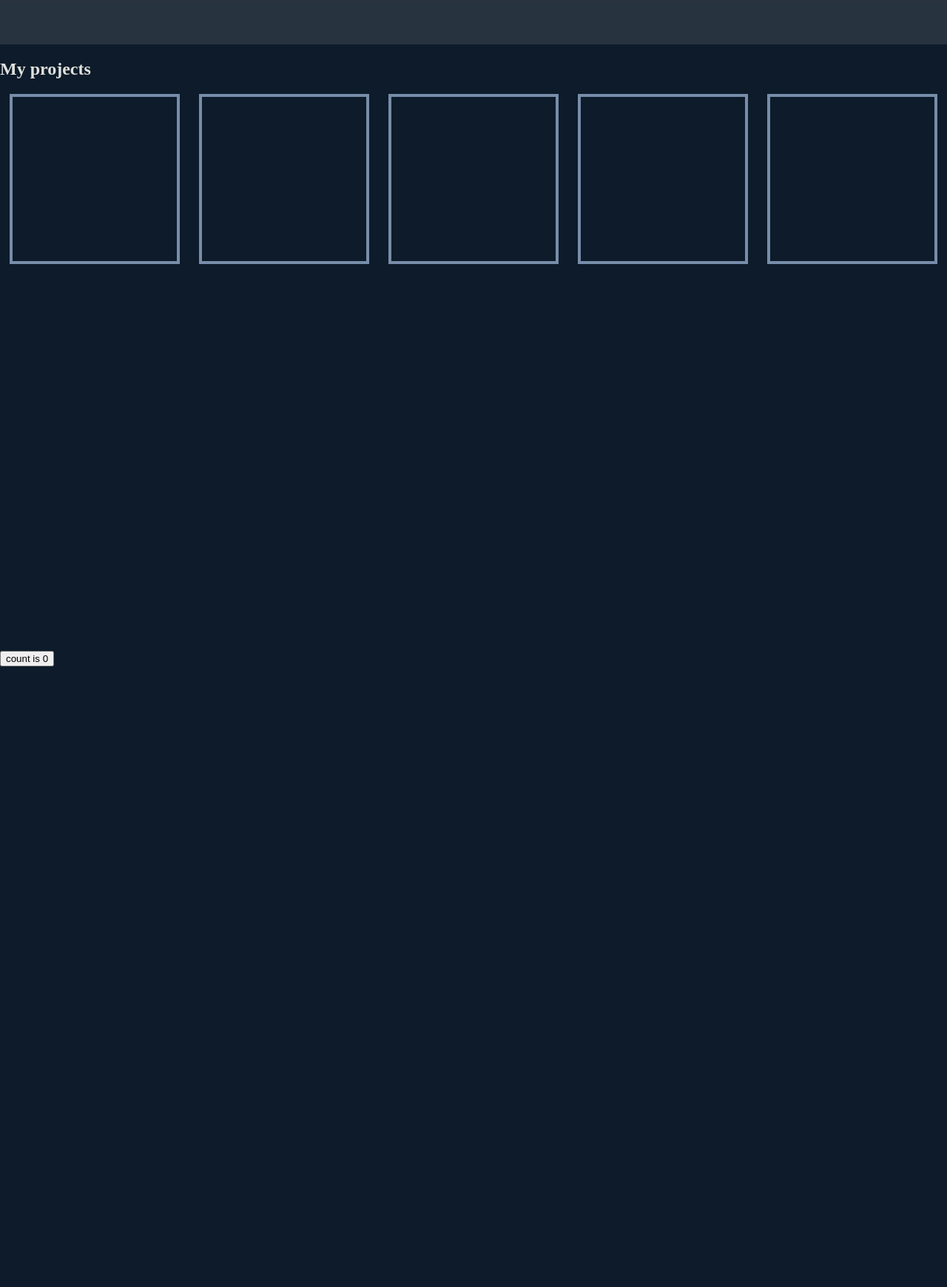
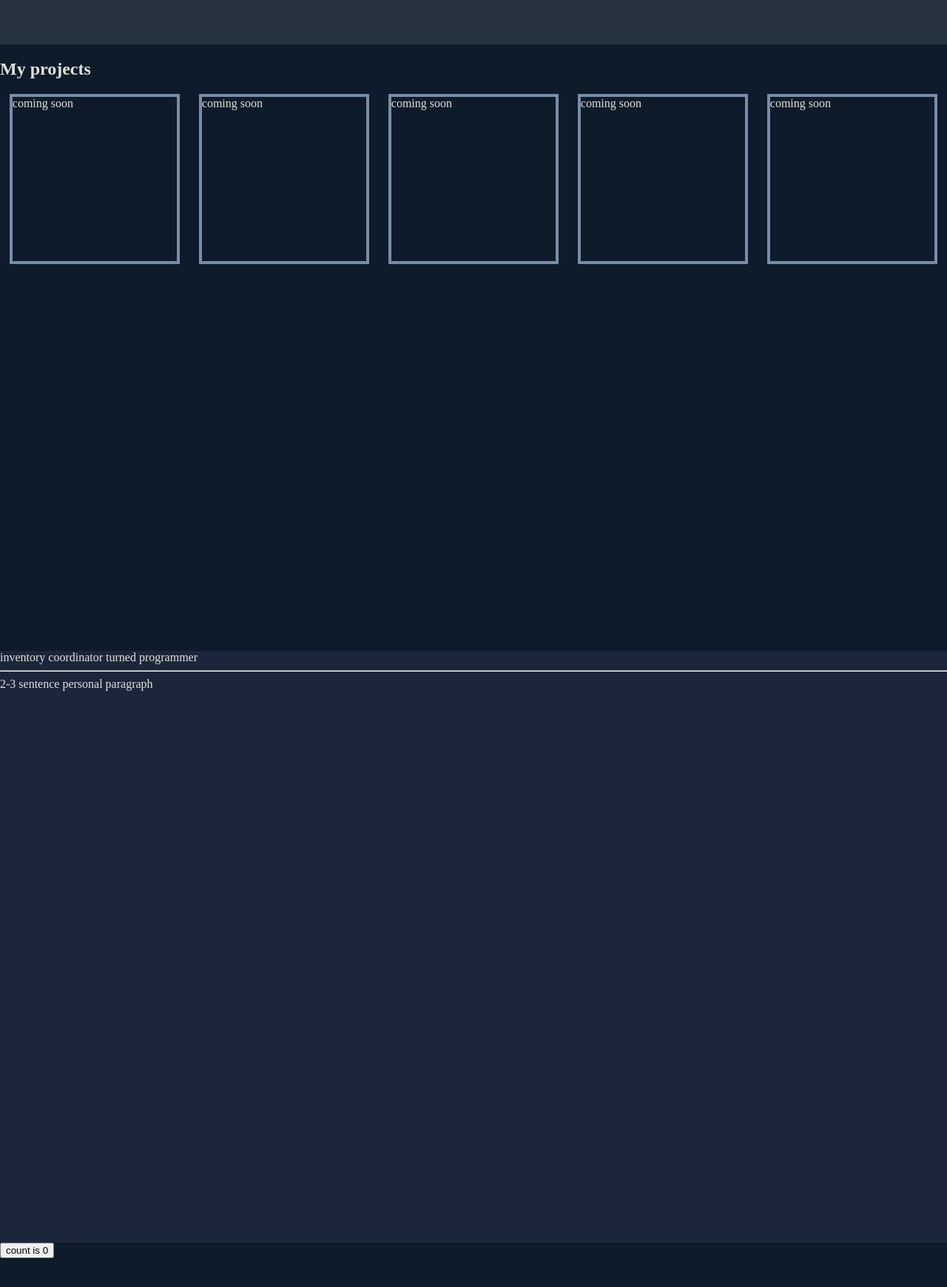
Before and after one commit to trvsm/travis-martin-portfolio, a React (Vite) app: page / in a window 1280 px wide. Shown: the part 756-2496 px from the top of the page at 74% size. Before the commit the page ends 2436 px from the top, so only its background shows below. Built offline with nearby package versions, Linux system fonts and the light colour scheme; grey boxes are pictures that could not be loaded.

Commit message:
setup files/folders for other landing sections
<body>

Issue #

```diff
--- a/src/App.jsx
+++ b/src/App.jsx
@@ -1,6 +1,7 @@
 import { useState } from "react";
 
 import "./App.scss";
+import ElevatorBio from "./components/elevatorBio/ElevatorBio";
 import Header from "./components/header/Header";
 import Hero from "./components/hero/Hero";
 import Projects from "./components/projects/Projects";
@@ -12,6 +13,7 @@ function App() {
       <Header />
       <Hero />
       <Projects/>
+      <ElevatorBio/>
 
     <div className="App">
       <div className="card">
--- /dev/null
+++ b/src/components/elevatorBio/ElevatorBio.jsx
@@ -0,0 +1,9 @@
+import './elevatorBio.scss';
+
+export default function ElevatorBio(){
+
+    return(
+        <div className='elevator'>inventory coordinator turned programmer
+        <hr />2-3 sentence personal paragraph</div>
+    )
+}
--- /dev/null
+++ b/src/components/elevatorBio/elevatorBio.scss
@@ -0,0 +1,7 @@
+@use "../../styles/partials/colors" as *;
+@use "../../styles/partials/mixins" as mx;
+
+.elevator {
+  height: 100vh;
+  background-color: $light-background;
+}
--- a/src/components/hero/Hero.jsx
+++ b/src/components/hero/Hero.jsx
@@ -7,6 +7,7 @@ export default function Hero() {
         "He lingered there, watching an eddy that turned and turned, until the
         stream absorbed it, and carried it on to the sea. -'Like me!'" -Dickens
       </h1>
+      <p className="hero__text">personal tagline/hook/about</p>
     </div>
   );
 }
--- a/src/components/projects/Projects.jsx
+++ b/src/components/projects/Projects.jsx
@@ -5,11 +5,11 @@ export default function Projects() {
     <div className="projects">
       <h2 className="projects__title">My projects</h2>
       <div className="projects__gallery">
-        <div className="projects__feature"></div>
-        <div className="projects__feature"></div>
-        <div className="projects__feature"></div>
-        <div className="projects__feature"></div>
-        <div className="projects__feature"></div>
+        <div className="projects__feature">coming soon</div>
+        <div className="projects__feature">coming soon</div>
+        <div className="projects__feature">coming soon</div>
+        <div className="projects__feature">coming soon</div>
+        <div className="projects__feature">coming soon</div>
       </div>
     </div>
   );
--- a/src/styles/partials/_colors.scss
+++ b/src/styles/partials/_colors.scss
@@ -1,15 +1,17 @@
 /*
 Coolors palette
-#0d1b2a
-#1b263b
-#415a77
+#0d1b2a primary bg
+#1b263b light bg
+#415a77 overlay
 #778da9
-#e0e1dd
+#e0e1dd text
 */
 $overlay: #415a77;
 
 $primary-background: #0d1b2a;
 
+$light-background: #1b263b;
+
 $divider: #778da9;
 
 $primary-text: #e0e1dd;
```
Also changed, not shown: src/components/footer/Footer.jsx (added), src/components/footer/footer.scss (added), src/components/technologies/Technologies.jsx (added), src/components/technologies/technologies.scss (added).
